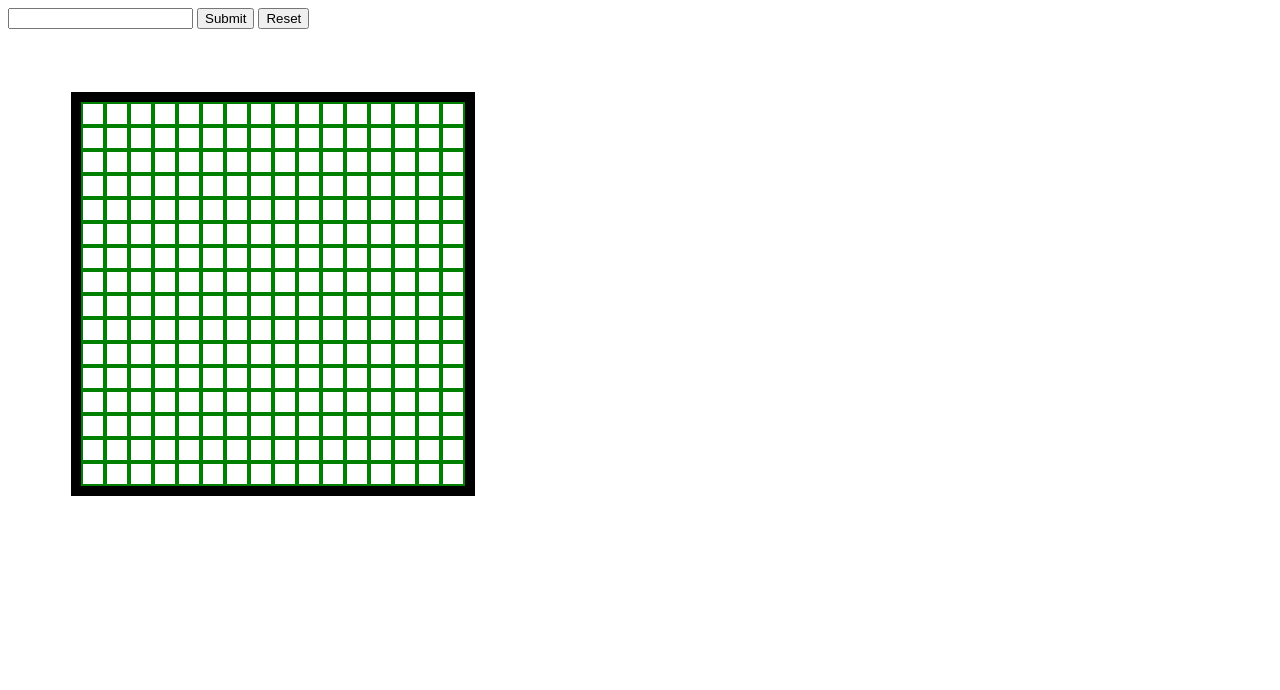
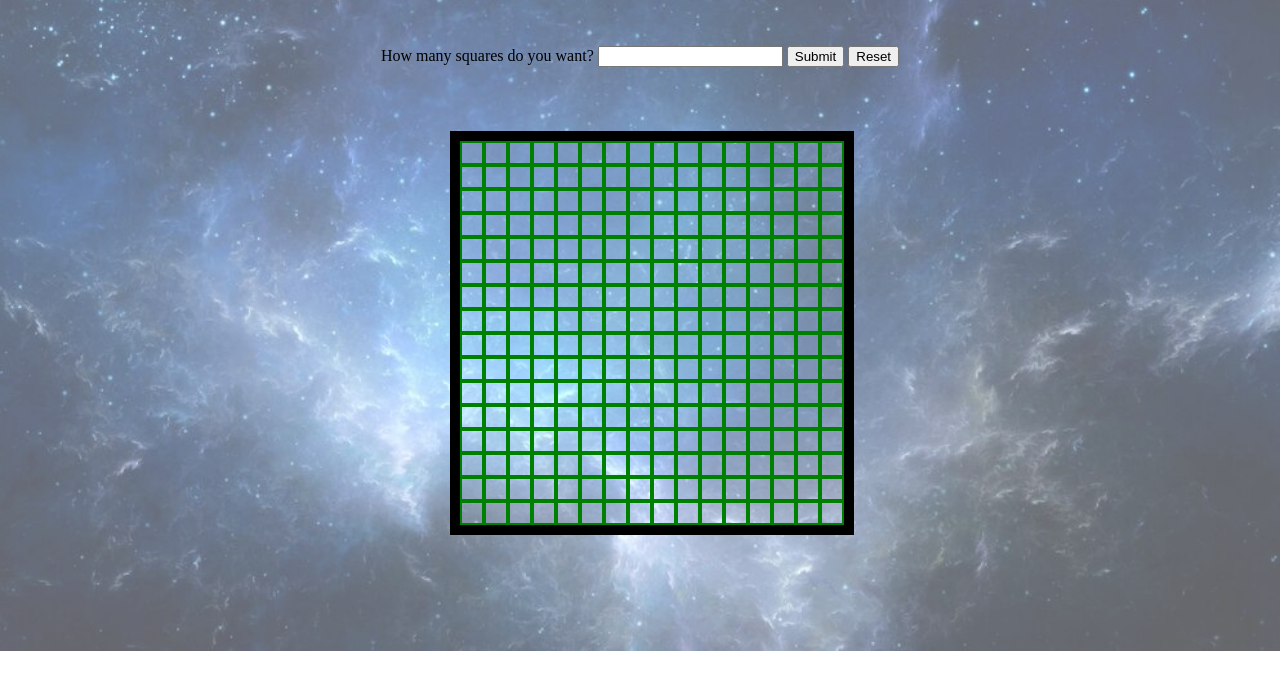
Before and after one commit to AnishPhadnis/EtchASketchJS, a plain HTML site: page index.html in a window 1280 px wide. Drawn offline with Linux system fonts and the light colour scheme.

Commit message:
Instead of altering size of container when width changes - the squares themselves change + added background image

```diff
--- a/index.html
+++ b/index.html
@@ -10,8 +10,8 @@
 
     <body>
 
-        <form>
-            <input type = 'text' id = 'userWidth'>
+        <form id = 'form'>
+            How many squares do you want? <input type = 'text' id = 'userWidth'>
             <input type = 'button' value = 'Submit' onclick = 'getWidth()'>
             <input type = 'button' value = 'Reset' onclick = 'resetGrid()'>
 
--- a/script.js
+++ b/script.js
@@ -1,7 +1,10 @@
 const container = document.querySelector('.container');
+containerHeight = 384;
+containerWidth = 384;
+
 let width = 16;
-let containerWidth;
-let containerHeight;
+let squareWidth;
+let squareHeight;
 
 
 createGrid();
@@ -28,21 +31,22 @@ function createGrid() {
             divSquare.addEventListener('mouseenter', function () {
                 divSquare.style.backgroundColor = 'red';
             });
+
+            setSquareDimension();
+            divSquare.style.height = squareHeight.toString() + "px";
+            divSquare.style.width = squareWidth.toString() + "px";
         }
 
     }
 
-    setContainerDimension();
-    container.style.height = containerHeight.toString() + 'px';
-    container.style.width = containerWidth.toString() + 'px';
-
-    console.log(container.style.height);
 
 }
 
-function setContainerDimension() {
-    containerHeight = 24 * Number(width);
-    containerWidth = 24 * Number(width);
+function setSquareDimension() {
+    squareHeight = (containerHeight / Number(width)) - 4;
+    squareWidth = (containerWidth / Number(width)) - 4;
+
+
 }
 
 function resetGrid () {
--- a/style.css
+++ b/style.css
@@ -1,6 +1,7 @@
 .container {
     border: 10px solid black;
-    margin: 5% 5%;
+    margin-top: 5%;
+    margin-left: 35%;
     width: 384px;
     height: 384px;
 
@@ -16,3 +17,15 @@
     height: 20px;
     float: left;
 }
+
+#form {
+    text-align: center;
+}
+
+html {
+    margin-top: 3%;
+    background-image: url('images/spacebackground.png');
+    background-repeat: no-repeat;
+    background-position: center;
+    background-size: cover;
+}
```
Also changed, not shown: images/spacebackground.png (added).
